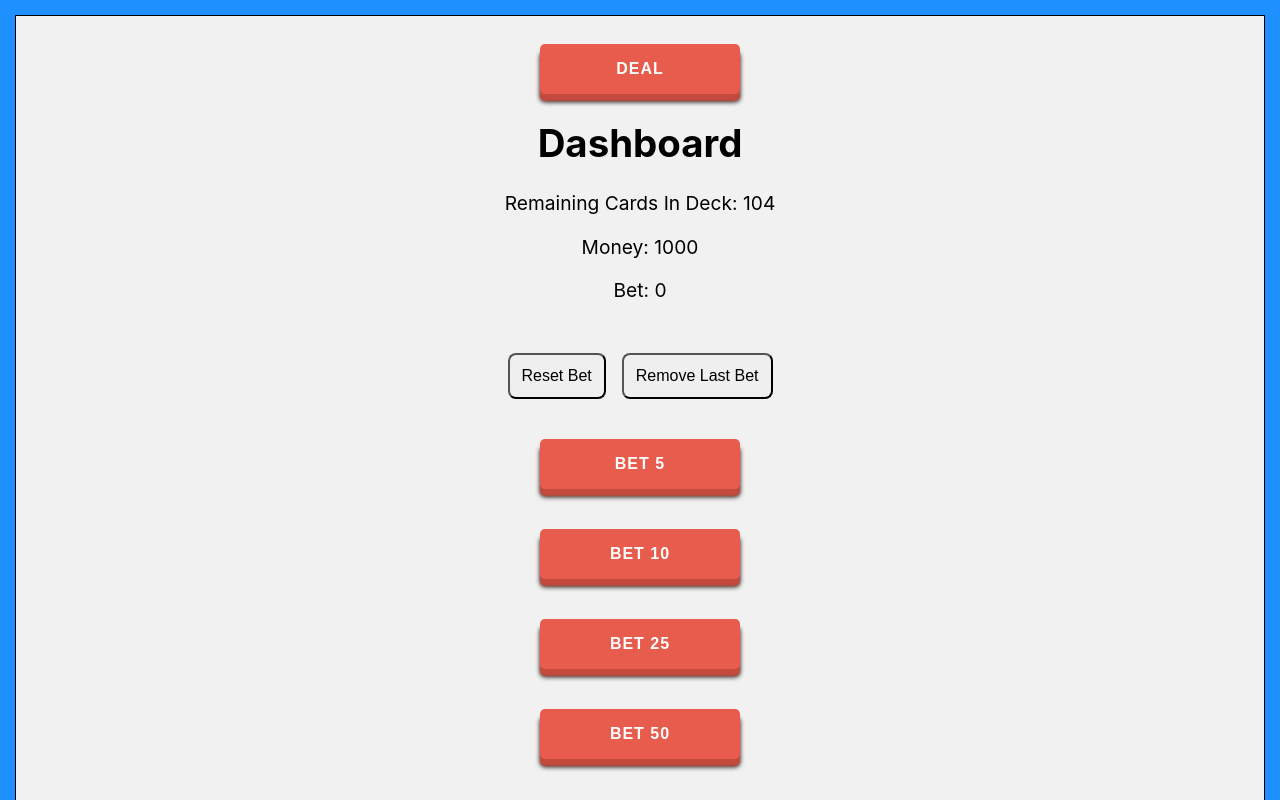
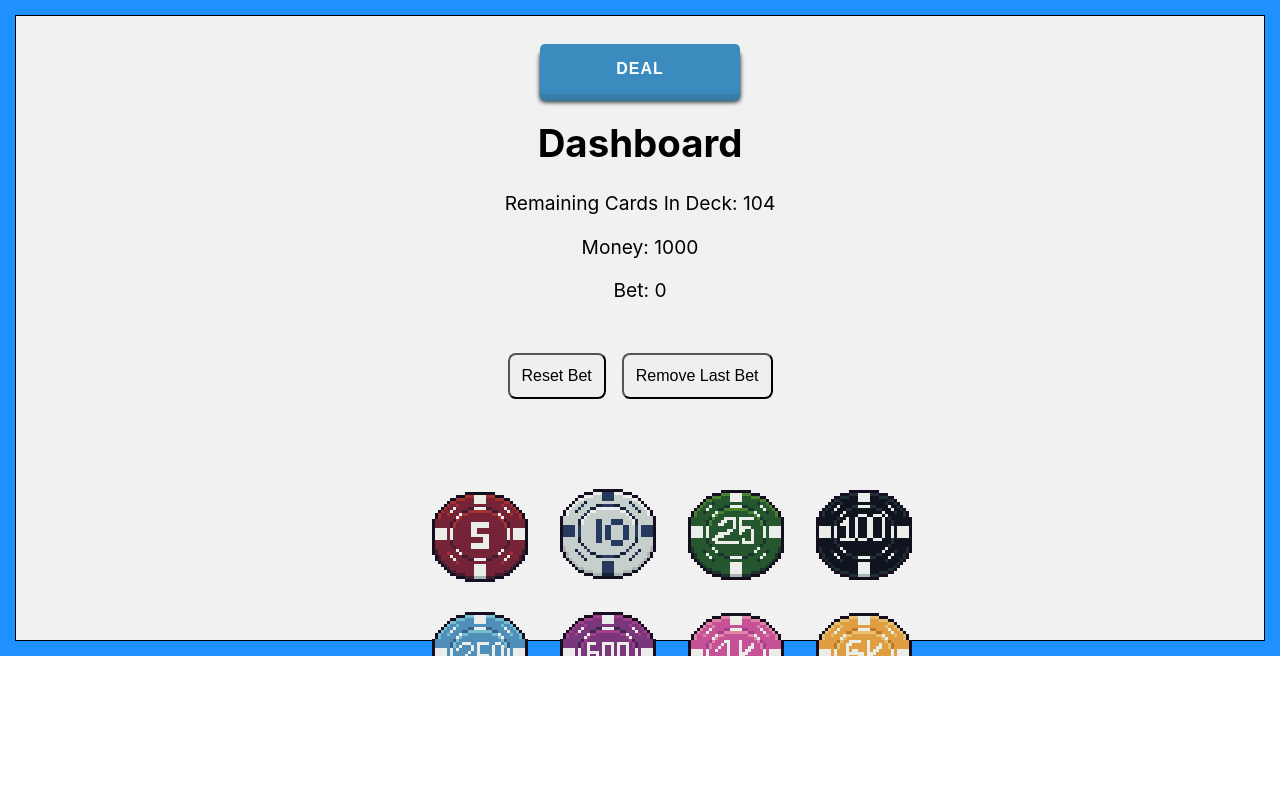
Before and after one commit to kaliuser876/firstwebpage, a React (Create React App) app: page / in a window 1280 px wide. Shown: the top 800 px of the page. Built offline with nearby package versions, Linux system fonts and the light colour scheme.

Commit message:
Chagned the buttons so it would display chips instead of buttons

```diff
--- a/src/App.css
+++ b/src/App.css
@@ -50,17 +50,42 @@ button {
   }
 }
 
-/* Betting and deal buttons */
-.betting_button, .cool_button {
-  --bg: #e74c3c;
-  --text-color: #fff;
+/* BetAmountButton.css */
+.bet-button {
+  border: none;
+  background: transparent;
+  padding: 0 12px;
+  margin: 0 24px;
+  cursor: pointer;
+  display: inline-block;
+  transition: transform 0.15s ease, filter 0.15s ease;
+}
+
+/* On hover, slightly scale up and brighten */
+.bet-button:hover {
+  transform: scale(1.1);
+  filter: brightness(1.2);
+}
+
+/* On active (pressed), scale down and darken */
+.bet-button:active {
+  transform: scale(0.95);
+  filter: brightness(0.8);
+}
+
+/* On keyboard focus, show an outline */
+.bet-button:focus-visible {
+  outline: 2px solid #3498db;
+  outline-offset: 3px;
+}
+
+/* 🎯 COOL BUTTON */
+.cool_button {
   width: 100%;
   max-width: 200px;
   margin: 8px auto;
   display: block;
   border: none;
-  background: var(--bg);
-  color: var(--text-color);
   padding: 1em;
   font-weight: bold;
   text-transform: uppercase;
@@ -68,20 +93,20 @@ button {
   border-radius: 5px;
   opacity: 0.9;
   letter-spacing: 1px;
-  box-shadow: #c0392b 0px 7px 2px, #000 0px 8px 5px;
   font-size: 1rem;
   touch-action: manipulation;
+  background: #2980b9;
+  color: #fff;
+  box-shadow: #2471a3 0px 7px 2px, #000 0px 8px 5px;
 }
 
-.betting_button:hover,
 .cool_button:hover {
   opacity: 1;
 }
 
-.betting_button:active,
 .cool_button:active {
-  top: 4px;
-  box-shadow: #c0392b 0px 3px 2px, #000 0px 3px 5px;
+  box-shadow: #2471a3 0px 3px 2px, #000 0px 3px 5px;
+  transform: translateY(2px);
 }
 
 /* Card images */
--- a/src/App.js
+++ b/src/App.js
@@ -1,5 +1,6 @@
 import { useEffect, useState } from 'react';
 import cardImages from './cardImages';
+import Chip from './Chip';
 
 import './App.css';
 
@@ -325,7 +326,9 @@ function calculateBet(){
   // Dashboard Functions for displaying information
 // ----------------------------------------------------------------------------------------------
   function BetAmountButton(props){
+
     function handle_betting(){
+
       // Add the current bet + the buttons amount to the players bet
       if(playerMoney >= props.amount){
 
@@ -334,9 +337,13 @@ function calculateBet(){
       }
     }
 
+
+
     return (
-      <><button className='betting_button' onClick={handle_betting}>BET {props.amount}</button>&nbsp;&nbsp;&nbsp;&nbsp;&nbsp;&nbsp;</>
-    );
+          <button onClick={handle_betting} className='bet-button'>
+            <Chip set={props.set} index={props.index} />
+          </button>
+        );
   }
 
 function DisplayValues(props){
@@ -366,20 +373,21 @@ function DisplayValues(props){
       <button onClick={reset_bet}>Reset Bet</button>
       <button onClick={remove_last_bet}>Remove Last Bet</button>
       <div>&nbsp;</div>
-      <span>
-        <BetAmountButton amount='5'/>
-        <BetAmountButton amount='10'/>
-        <BetAmountButton amount='25'/>
-        <BetAmountButton amount='50'/>
+      <span className='inline-chips'>
+        <p></p>
+        <BetAmountButton set={0} index={0} amount={5}/>
+        <BetAmountButton set={1} index={0} amount={10}/>
+        <BetAmountButton set={2} index={0} amount={25}/>
+        <BetAmountButton set={3} index={0} amount={100}/>
       </span>
       <div>&nbsp;</div>
       <div>&nbsp;</div>
       <div>&nbsp;</div>
       <span>
-        <BetAmountButton amount='100'/>
-        <BetAmountButton amount='250'/>
-        <BetAmountButton amount='500'/>
-        <BetAmountButton amount='1000'/>
+        <BetAmountButton set={4} index={0} amount={250}/>
+        <BetAmountButton set={5} index={0} amount={500}/>
+        <BetAmountButton set={6} index={0} amount={1000}/>
+        <BetAmountButton set={7} index={0} amount={5000}/>
       </span>
       </div>}
     </div>
@@ -390,7 +398,10 @@ function DisplayValues(props){
 
   return(
     <div className='container'>
+
+
       {currentGame && <div>
+
       <p>Dealer Hand </p>
       {inHand ? <p><DisplayCard cardValue={dealerHand[0]} /><DisplayCard cardValue={-1}/></p> : <p>{displayHand(dealerHand)}</p>}
       {inHand ? <p>Dealer Total: {calculateTotal([dealerHand[0]])}</p> : <p>Dealer Total: {calculateTotal(dealerHand)}</p>}
--- /dev/null
+++ b/src/Chip.js
@@ -0,0 +1,39 @@
+import React from 'react';
+import chipMap from './chipMap.png';
+
+const CHIP_WIDTH = 32;
+const CHIP_HEIGHT = 44;
+const TILEMAP_WIDTH = 128;
+const TILEMAP_HEIGHT = 379;
+//const NUM_COLS = 4;
+const NUM_ROWS = 8;
+
+// Compute vertical spacing between rows
+const totalVerticalSpacing = TILEMAP_HEIGHT - (CHIP_HEIGHT * NUM_ROWS); // 27px
+const rowSpacing = totalVerticalSpacing / (NUM_ROWS - 1); // ≈ 3.857px
+const STEP_Y = CHIP_HEIGHT + rowSpacing;
+
+const Chip = ({ set = 0, index = 0 }) => {
+  const xOffset = index * CHIP_WIDTH;
+  const yOffset = set * STEP_Y;
+
+  const scale = 3; // Or 3, or 1.5, or pass this in via props
+
+const style = {
+  width: `${CHIP_WIDTH}px`,
+  height: `${CHIP_HEIGHT}px`,
+  backgroundImage: `url(${chipMap})`,
+  backgroundRepeat: 'no-repeat',
+  backgroundSize: `${TILEMAP_WIDTH}px ${TILEMAP_HEIGHT}px`,
+  backgroundPosition: `-${xOffset}px -${yOffset}px`,
+  imageRendering: 'pixelated',
+  display: 'inline-block',
+  overflow: 'hidden',
+  transform: `scale(${scale})`,
+  transformOrigin: 'top left',
+};
+
+  return <div style={style} />;
+};
+
+export default Chip;
--- /dev/null
+++ b/src/ChipTiles.css
@@ -0,0 +1,6 @@
+.chip {
+  display: inline-block;
+  image-rendering: pixelated;
+  margin: 4px;
+  border: 1px solid transparent; /* for debugging spacing */
+}
```
Also changed, not shown: src/chipMap.png (added).
